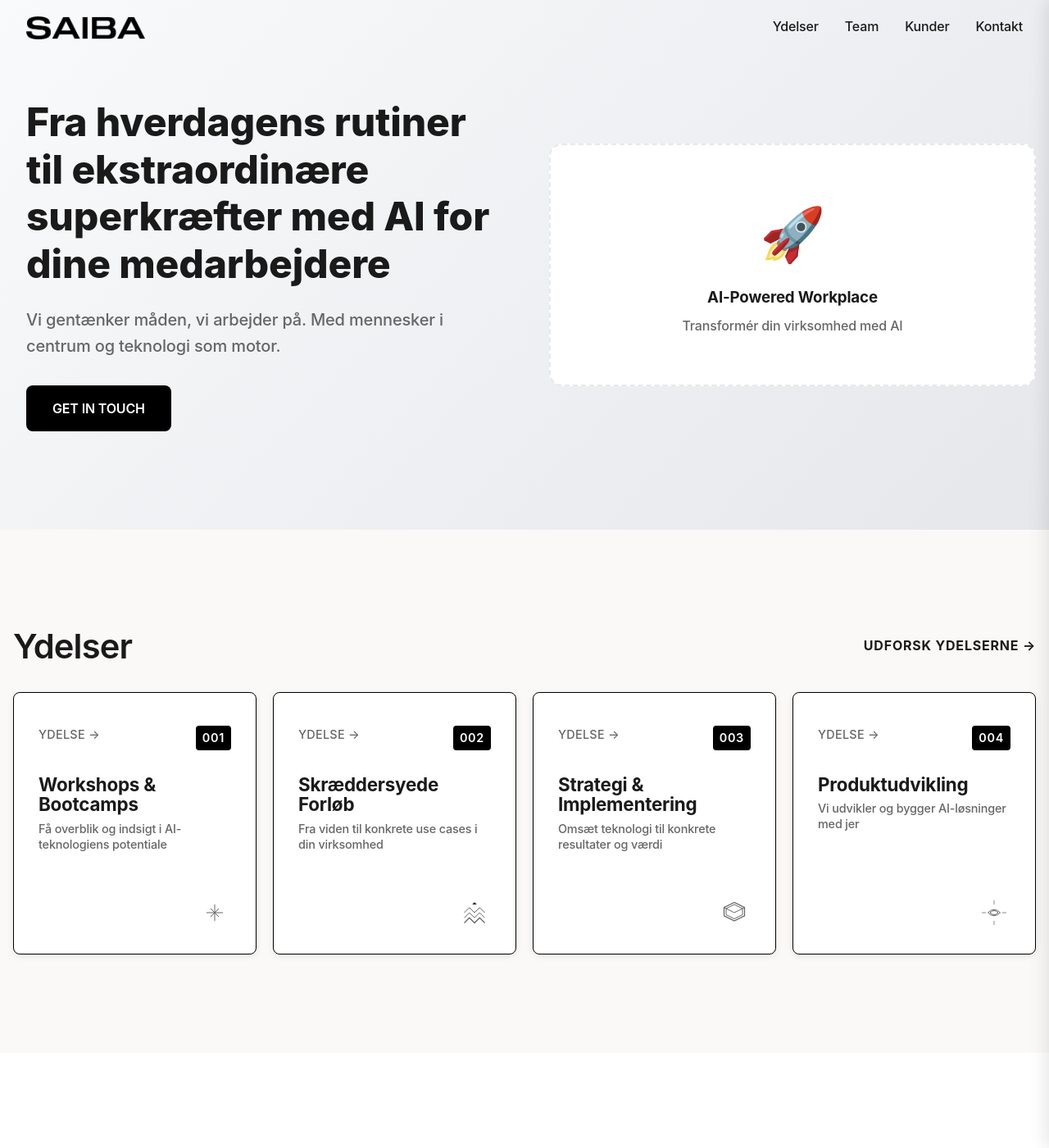
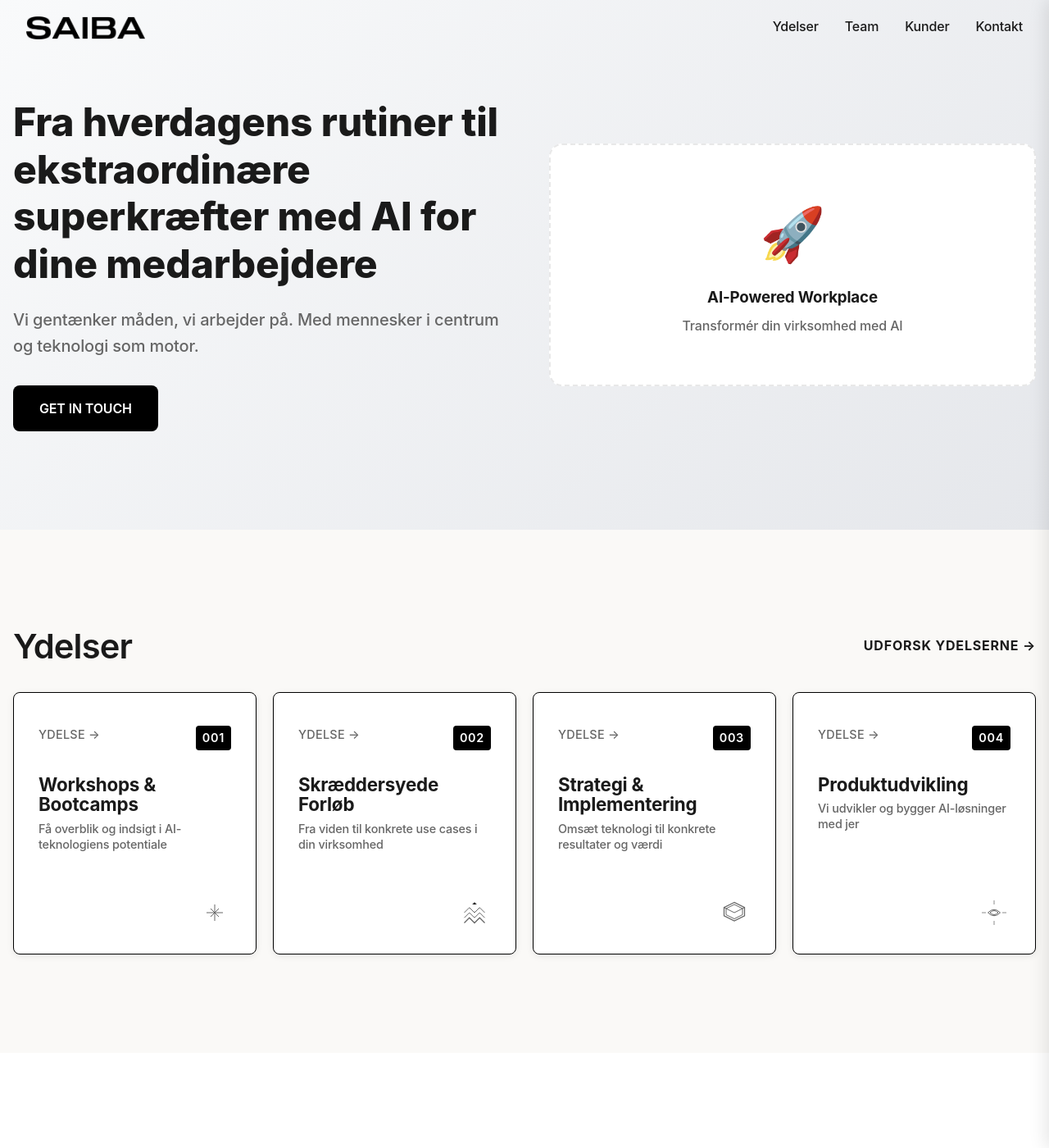
Before and after one commit to b4ltasar/saibaweb, a Jekyll site: the page built from index.html, in a window 1280 px wide and 1400 px high. Shown: the whole window at 82% size. Built offline with Jekyll 4.4.1, drawn with Linux system fonts in a browser that asks for light colours.

Commit message:
Fix hero text alignment: Remove extra padding from hero-text to align with Ydelser section

```diff
--- a/assets/css/main.css
+++ b/assets/css/main.css
@@ -282,7 +282,7 @@ body {
 }
 
 .hero-text {
-  padding-left: 16px;
+  padding-left: 0;
 }
 
 .hero-title {
```
